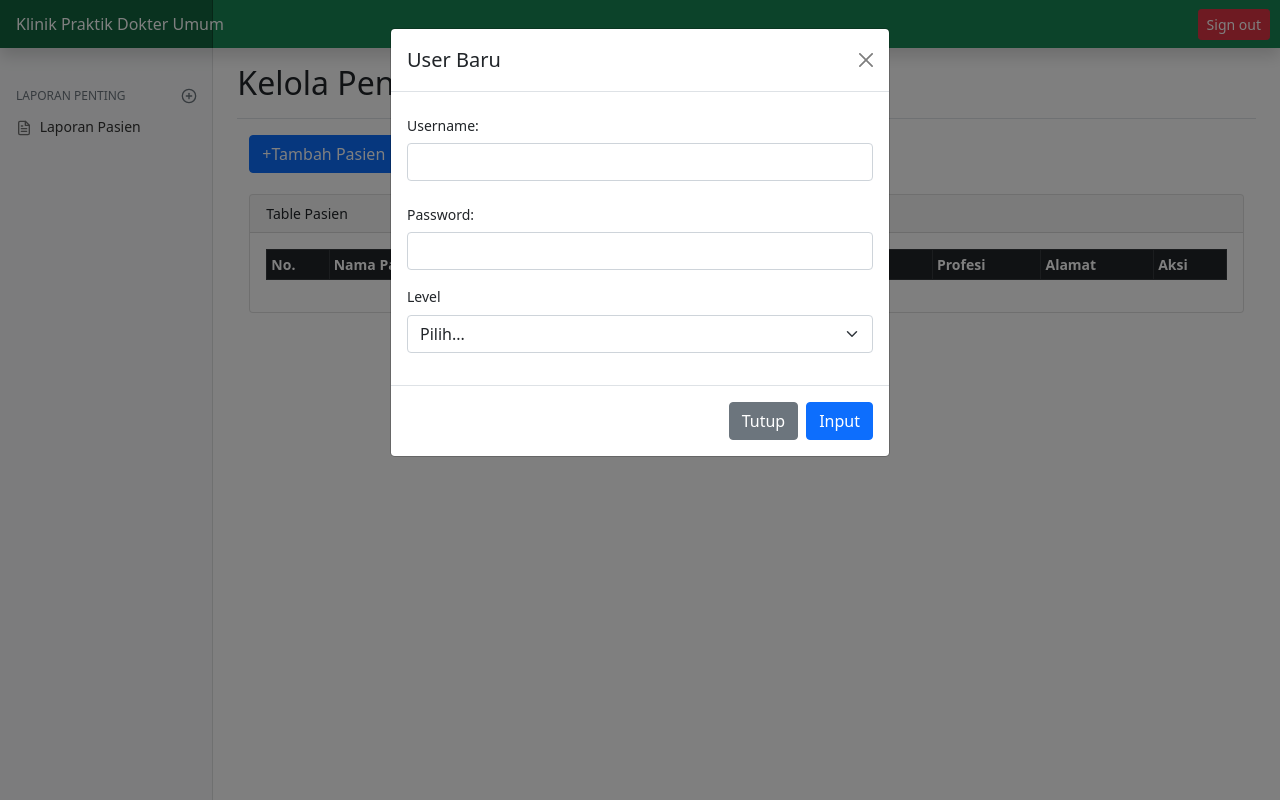
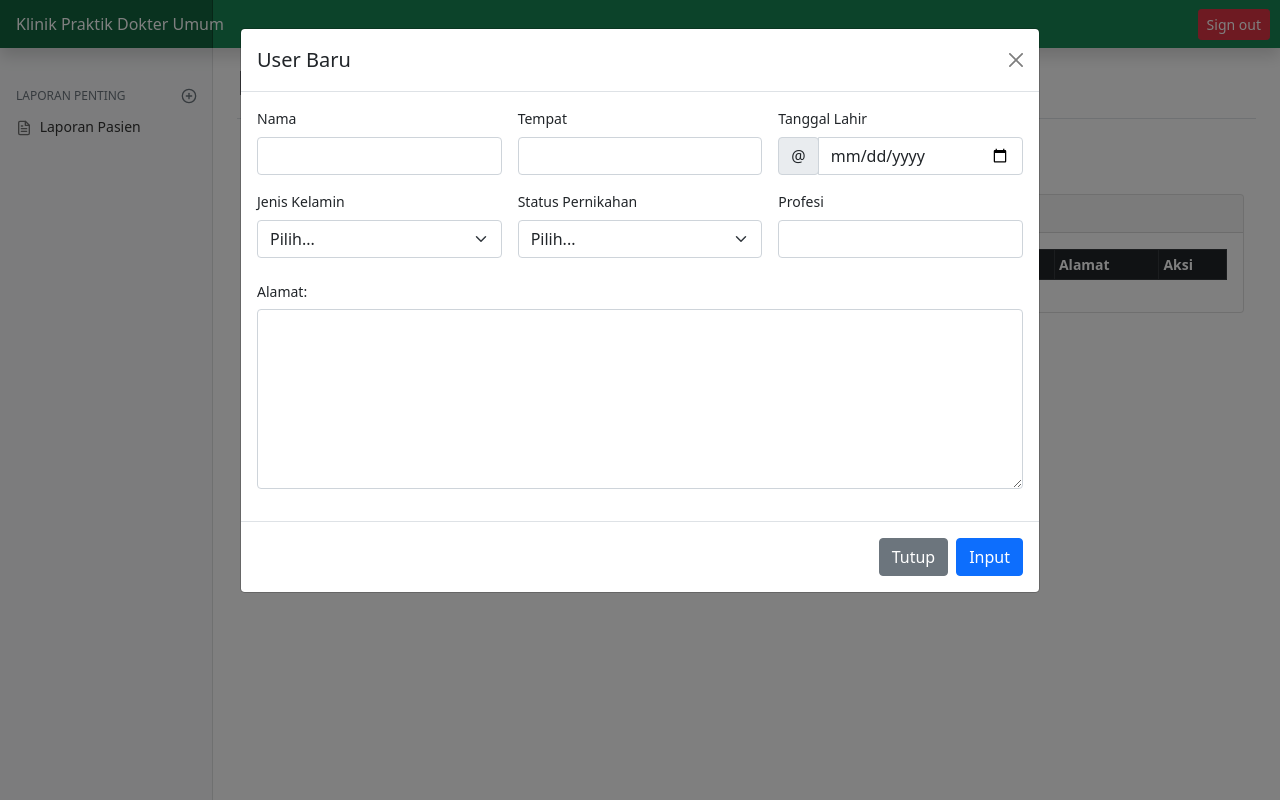
Before and after one commit to hansel007/aplikasiKlinik, a Flask app: page /pendaftaran in a window 1280 px wide, after a click on "+Tambah Pasien". Run offline with Flask 2, Linux system fonts and the light colour scheme; the visitor is signed in with stand-in values (Sample User, id 1); lists and menus that the app fills with data are empty; some libraries are stand-ins or nearby versions.

Commit message:
tambah daftar pasien

```diff
--- a/app.py
+++ b/app.py
@@ -46,7 +46,6 @@ class Dokter(db.Model):
     jadwal = db.Column(db.Text, nullable=False)
 
     def __init__(self,nama,jadwal):
-        super().__init__()
         self.nama = nama
         self.jadwal = jadwal
 
@@ -212,6 +211,22 @@ def pendaftaran():
     data = Pendaftaran.query.all()
     return render_template('pendaftaran.html', data=data)
 
+@app.route('/tambahdaftar', methods=['GET','POST'])
+@login_dulu
+def tambahdaftar():
+    if request.method == "POST":
+        nama = request.form['nama']
+        tl = request.form['tl']
+        tg_lahir = request.form['tg_lahir']
+        jk = request.form['jk']
+        status = request.form['status']
+        profesi = request.form['profesi']
+        alamat = request.form['alamat']
+        keterangan = request.form['keterangan']
+        db.session.add(Pendaftaran(nama,tl,tg_lahir,jk,status,profesi,alamat,keterangan))
+        db.session.commit()
+        return jsonify({'success':True})
+
 @app.route('/apotik')
 @login_dulu
 def apotik():
--- a/templates/pendaftaran.html
+++ b/templates/pendaftaran.html
@@ -13,31 +13,55 @@
   <div class="container">
     <button type="button" class="btn btn-primary" data-bs-toggle="modal" data-bs-target="#exampleModal" data-bs-whatever="@mdo">+Tambah Pasien</button>
     <div class="modal fade" id="exampleModal" tabindex="-1" aria-labelledby="exampleModalLabel" aria-hidden="true">
-    <div class="modal-dialog">
+    <div class="modal-dialog modal-lg">
       <div class="modal-content">
         <div class="modal-header">
             <h5 class="modal-title" id="exampleModalLabel">User Baru</h5>
             <button type="button" class="btn-close" data-bs-dismiss="modal" aria-label="Close"></button>
         </div>
         <div class="modal-body">
-            <form action="#" method="post">
-            <div class="mb-3">
-                <label for="recipient-name" class="col-form-label">Username:</label>
-                <input type="text" class="form-control" name="username" id="recipient-name">
+          <form class="row g-3 needs-validation" action="{{url_for('tambahdaftar')}}" id="Daftar" method="POST">
+            <div class="col-md-4">
+              <label for="validationCustom01" class="form-label">Nama</label>
+              <input type="text" class="form-control" id="validationCustom01" name="nama" required>
+            </div>
+            <div class="col-md-4">
+              <label for="validationCustom02" class="form-label">Tempat</label>
+              <input type="text" class="form-control" id="validationCustom02" name="tl" required>
+            </div>
+            <div class="col-md-4">
+              <label for="validationCustomUsername" class="form-label">Tanggal Lahir</label>
+              <div class="input-group has-validation">
+                <span class="input-group-text" id="inputGroupPrepend">@</span>
+                <input type="date" class="form-control" id="validationCustomUsername" name="tg_lahir" aria-describedby="inputGroupPrepend" required>
+              </div>
+            </div>
+            <div class="col-md-4">
+              <label for="validationCustom04" class="form-label">Jenis Kelamin</label>
+              <select class="form-select" id="validationCustom04" name="jk" required>
+                <option selected disabled value="">Pilih...</option>
+                <option value="Laki-laki">Laki-laki</option>
+                <option value="Perempuan">Perempuan</option>
+              </select>
+            </div>
+            <div class="col-md-4">
+              <label for="validationCustom04" class="form-label">Status Pernikahan</label>
+              <select class="form-select" id="validationCustom04" name="status" required>
+                <option selected disabled value="">Pilih...</option>
+                <option value="Belum Menikah">Belum Menikah</option>
+                <option value="Sudah Menikah">Sudah Menikah</option>
+                <option value="Bercerai">Bercerai</option>
+              </select>
+            </div>
+            <div class="col-md-4">
+              <label for="validationCustom05" class="form-label">Profesi</label>
+              <input type="text" class="form-control" id="validationCustom05" name="profesi" required>
             </div>
             <div class="mb-3">
-                <label for="recipient-name" class="col-form-label">Password:</label>
-                <input type="password" class="form-control" name="password" id="recipient-name">
+              <label for="message-text" class="col-form-label">Alamat:</label>
+              <textarea class="form-control" name="alamat" style="height: 180px;" id="message-text"></textarea>
             </div>
-            <div class="mb-3">
-                <label for="validationCustom04" class="form-label">Level</label>
-                <select class="form-select" id="validationCustom04" name="level" required>
-                  <option selected disabled value="">Pilih...</option>
-                  <option value="Admin">Admin</option>
-                  <option value="Dokter">Dokter</option>
-                  <option value="Administrasi">Administrasi</option>
-                </select>
-              </div>
+            <input type="hidden" name="keterangan" value="Diproses">
         </div>
             <div class="modal-footer">
               <button type="button" class="btn btn-secondary" data-bs-dismiss="modal">Tutup</button>
@@ -56,7 +80,7 @@
             <tr>
               <th scope="col">No.</th>
               <th scope="col">Nama Pasien</th>
-              <th scope="col">Tempat</th>
+              <th scope="col">Tempat Lahir</th>
               <th scope="col">Tanggal Lahir</th>
               <th scope="col">Status</th>
               <th scope="col">Profesi</th>
@@ -68,35 +92,63 @@
             {% for dt in data %}
             <tr>
               <th scope="row">{{loop.index}}</th>
-              <td>{{dt.username}}</td>
-              <td>{{dt.level}}</td>
+              <td>{{dt.nama}}</td>
+              <td>{{dt.tl}}</td>
+              <td>{{dt.tg_lahir}}</td>
+              <td>{{dt.status}}</td>
+              <td>{{dt.profesi}}</td>
+              <td>{{dt.alamat}}</td>
               <td><button class="btn btn-sm btn-primary" data-bs-toggle="modal" data-bs-target="#exampleModal1{{dt.id}}" data-bs-whatever="@mdo">Edit</button>
                 <div class="modal fade" id="exampleModal1{{dt.id}}" tabindex="-1" aria-labelledby="exampleModalLabel" aria-hidden="true">
-                    <div class="modal-dialog">
+                    <div class="modal-dialog modal-lg">
                             <div class="modal-content">
                             <div class="modal-header">
-                                <h5 class="modal-title" id="exampleModalLabel1">Edit User</h5>
+                                <h5 class="modal-title" id="exampleModalLabel1">Edit Pasien</h5>
                                 <button type="button" class="btn-close" data-bs-dismiss="modal" aria-label="Close"></button>
                             </div>
                             <div class="modal-body">
-                                <form action="/edituser/{{dt.id}}" method="post">
-                                <div class="mb-3">
-                                    <label for="recipient-name" class="col-form-label">Username:</label>
-                                    <input type="text" class="form-control" value="{{dt.username}}" name="username" id="recipient-name">
+                              <form class="row g-3 needs-validation" action="/editdaftar/{{dt.id}}" id="Daftar" method="POST">
+                                <div class="col-md-4">
+                                  <label for="validationCustom01" class="form-label">Nama</label>
+                                  <input type="text" class="form-control" value="{{dt.nama}}" id="validationCustom01" name="nama" required>
+                                </div>
+                                <div class="col-md-4">
+                                  <label for="validationCustom02" class="form-label">Tempat</label>
+                                  <input type="text" class="form-control" value="{{dt.tl}}" id="validationCustom02" name="tl" required>
+                                </div>
+                                <div class="col-md-4">
+                                  <label for="validationCustomUsername" class="form-label">Tanggal Lahir</label>
+                                  <div class="input-group has-validation">
+                                    <span class="input-group-text" id="inputGroupPrepend">@</span>
+                                    <input type="date" class="form-control" id="validationCustomUsername" value="{{dt.tg_lahir}}" name="tg_lahir" aria-describedby="inputGroupPrepend" required>
+                                  </div>
+                                </div>
+                                <div class="col-md-4">
+                                  <label for="validationCustom04" class="form-label">Jenis Kelamin</label>
+                                  <select class="form-select" id="validationCustom04" name="jk" required>
+                                    <option selected disabled value="">{{dt.jk}}</option>
+                                    <option value="Laki-laki">Laki-laki</option>
+                                    <option value="Perempuan">Perempuan</option>
+                                  </select>
+                                </div>
+                                <div class="col-md-4">
+                                  <label for="validationCustom04" class="form-label">Status Pernikahan</label>
+                                  <select class="form-select" id="validationCustom04" name="status" required>
+                                    <option selected disabled value="">{{dt.status}}</option>
+                                    <option value="Belum Menikah">Belum Menikah</option>
+                                    <option value="Sudah Menikah">Sudah Menikah</option>
+                                    <option value="Bercerai">Bercerai</option>
+                                  </select>
+                                </div>
+                                <div class="col-md-4">
+                                  <label for="validationCustom05" class="form-label">Profesi</label>
+                                  <input type="text" class="form-control" id="validationCustom05" value="{{dt.profesi}}" name="profesi" required>
                                 </div>
                                 <div class="mb-3">
-                                    <label for="recipient-name" class="col-form-label">Password:</label>
-                                    <input type="password" class="form-control" name="password" id="recipient-name">
+                                  <label for="message-text" class="col-form-label">Alamat:</label>
+                                  <textarea class="form-control" name="alamat" style="height: 180px;" id="message-text">{{dt.alamat}}</textarea>
                                 </div>
-                                <div class="mb-3">
-                                    <label for="validationCustom04" class="form-label">Level</label>
-                                    <select class="form-select" id="validationCustom04" name="level" required>
-                                    <option selected disabled value="">Pilih...</option>
-                                    <option value="Admin">Admin</option>
-                                    <option value="Dokter">Dokter</option>
-                                    <option value="Administrasi">Administrasi</option>
-                                    </select>
-                                </div>
+                                <input type="hidden" name="keterangan" value="Diproses">
                             </div>
                                 <div class="modal-footer">
                                   <button type="button" class="btn btn-secondary" data-bs-dismiss="modal">Tutup</button>
@@ -119,7 +171,7 @@
                                 </div>
                                 <div class="modal-footer">
                                     <button type="button" class="btn btn-secondary" data-bs-dismiss="modal">Batal</button>
-                                    <a href="/hapususer/{{dt.id}}" class="btn btn-danger">Ya,Hapus</a>
+                                    <a href="/hapusdaftar/{{dt.id}}" class="btn btn-danger">Ya,Hapus</a>
                                 </div>
                                 </div>
                             </div>
@@ -132,5 +184,28 @@
       </div>
     </div>
   </div>
+  {% block tail %}
+  <script>
+    document.addEventListener("DOMContentLoaded", () => {
+      document.querySelector("#Daftar").onsubmit = async (e) => {
+        e.preventDefault();
+        const req = new XMLHttpRequest();
+        req.onload = () => {
+          const data = JSON.parse(req.responseText);
+          if(data.success) {
+            alert("Data berhasil ditambahkan!");
+            location.reload();
+          }else{
+            alert("Ada trouble");
+          }
+        }
+        const form = document.querySelector("#Daftar");
+        const datanya = new FormData(form);
+        await req.open("POST", "/tambahdaftar", true);
+        req.send(datanya);
+      }
+    });
+  </script>
+{% endblock %}
   {% endblock %}
 </main>
```
Also changed, not shown: templates/dokter.html (+5 -24 lines). Lines whose indentation alone changed are shown as unchanged.
